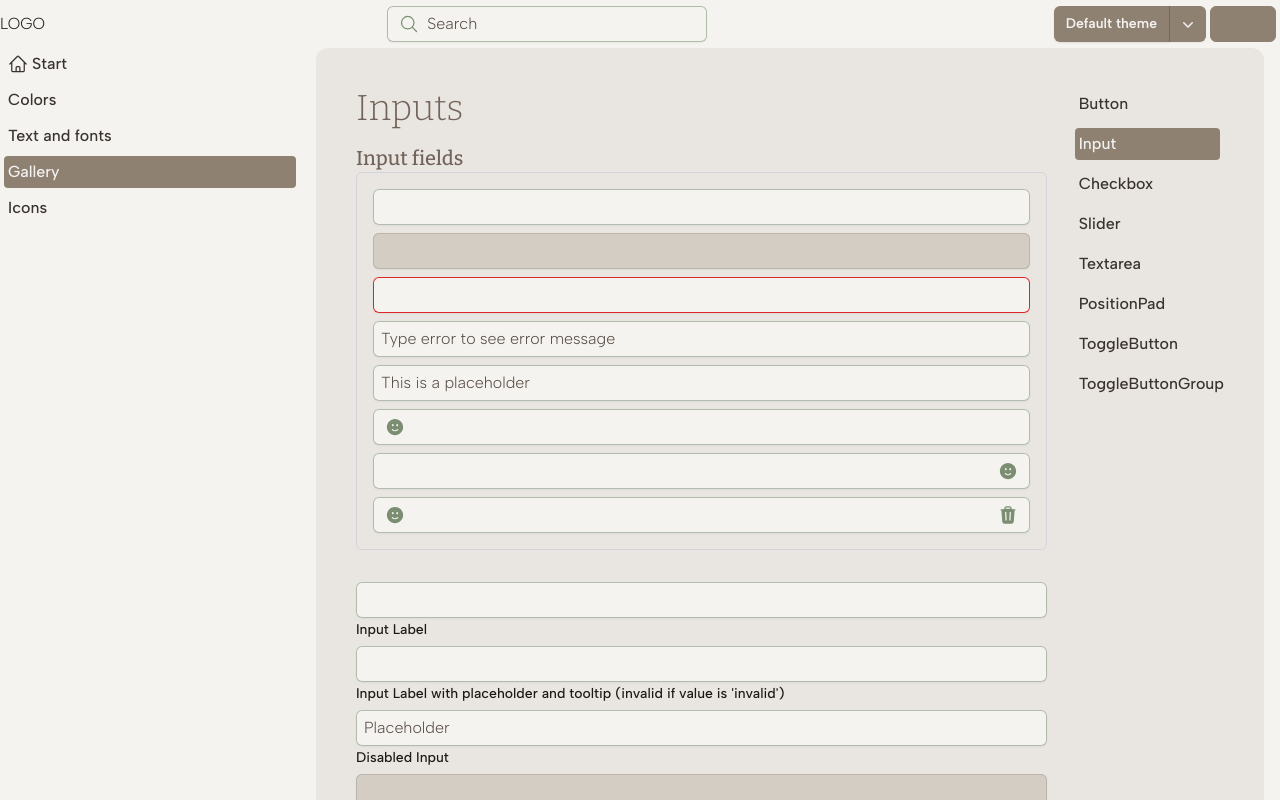
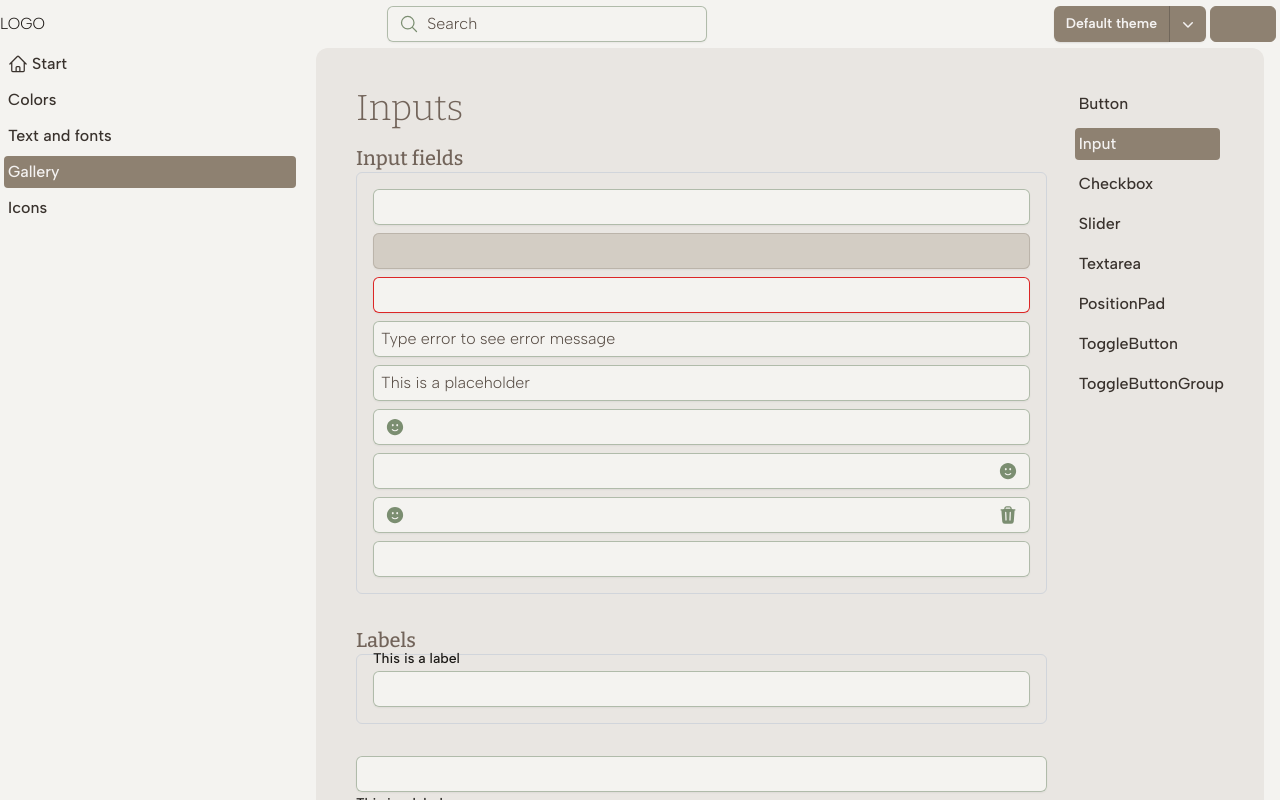
Before and after one commit to allbin/styles, a React (Vite) app: page /gallery/input in a window 1280 px wide. Built offline with nearby package versions, Linux system fonts and the light colour scheme; some icons are missing.

Commit message:
Added label to the input component and started with types.

```diff
--- a/src/components/Input/GalleryInput.tsx
+++ b/src/components/Input/GalleryInput.tsx
@@ -36,9 +36,14 @@ const GalleryInput: React.FC = () => {
           startAdornment={<FaceSmileIcon className="size-5" />}
           endAdornment={<TrashIcon className="size-5" />}
         />
+        <ShadInput id="shad-7" type="email" />
+      </div>
+      <h3>Labels</h3>
+      <div className="mb-8 flex flex-col gap-2 rounded-md border border-gray-300 p-4">
+        <ShadInput id="shad-8" label="This is a label" />
       </div>
       <Input id="input-1" />
-      <Input id="input-2" label="Input Label" />
+      <Input id="input-2" label="This is a label" />
       <Input
         id="input-3"
         value={value}
--- a/src/components/Input/ShadInput.tsx
+++ b/src/components/Input/ShadInput.tsx
@@ -38,7 +38,7 @@ const inputVariants = cva(
 
 const inputClasses = {
   error: [
-    'text-red-7000',
+    'text-red-700',
     'ring-1',
     'ring-red-600',
     'hover:ring-red-800',
@@ -52,7 +52,9 @@ export interface InputProps
   extends React.InputHTMLAttributes<HTMLInputElement>,
     VariantProps<typeof inputVariants> {
   id: string;
+  type?: 'text' | 'email' | 'number' | 'tel';
   error?: string;
+  label?: string;
   placeholder?: string;
   startAdornment?: React.ReactNode;
   endAdornment?: React.ReactNode;
@@ -67,6 +69,7 @@ const ShadInput = React.forwardRef<HTMLInputElement, InputProps>(
       type,
       variant,
       error,
+      label,
       placeholder,
       startAdornment,
       endAdornment,
@@ -75,8 +78,6 @@ const ShadInput = React.forwardRef<HTMLInputElement, InputProps>(
     },
     ref,
   ) => {
-    console.log('error: ', id, error);
-
     return (
       <div
         className="group relative grow"
@@ -85,6 +86,14 @@ const ShadInput = React.forwardRef<HTMLInputElement, InputProps>(
         data-tooltip-variant={error ? 'error' : 'dark'}
       >
         {id ? <Tooltip id={id} delayShow={300} delayHide={1} /> : null}
+        {label && (
+          <label
+            htmlFor={id}
+            className="absolute  left-0 top-[-24px] mb-1 block text-sm font-medium leading-6 text-primary-900"
+          >
+            {label}
+          </label>
+        )}
         <div className="relative grow rounded-md shadow-sm">
           {startAdornment && (
             <div
```
